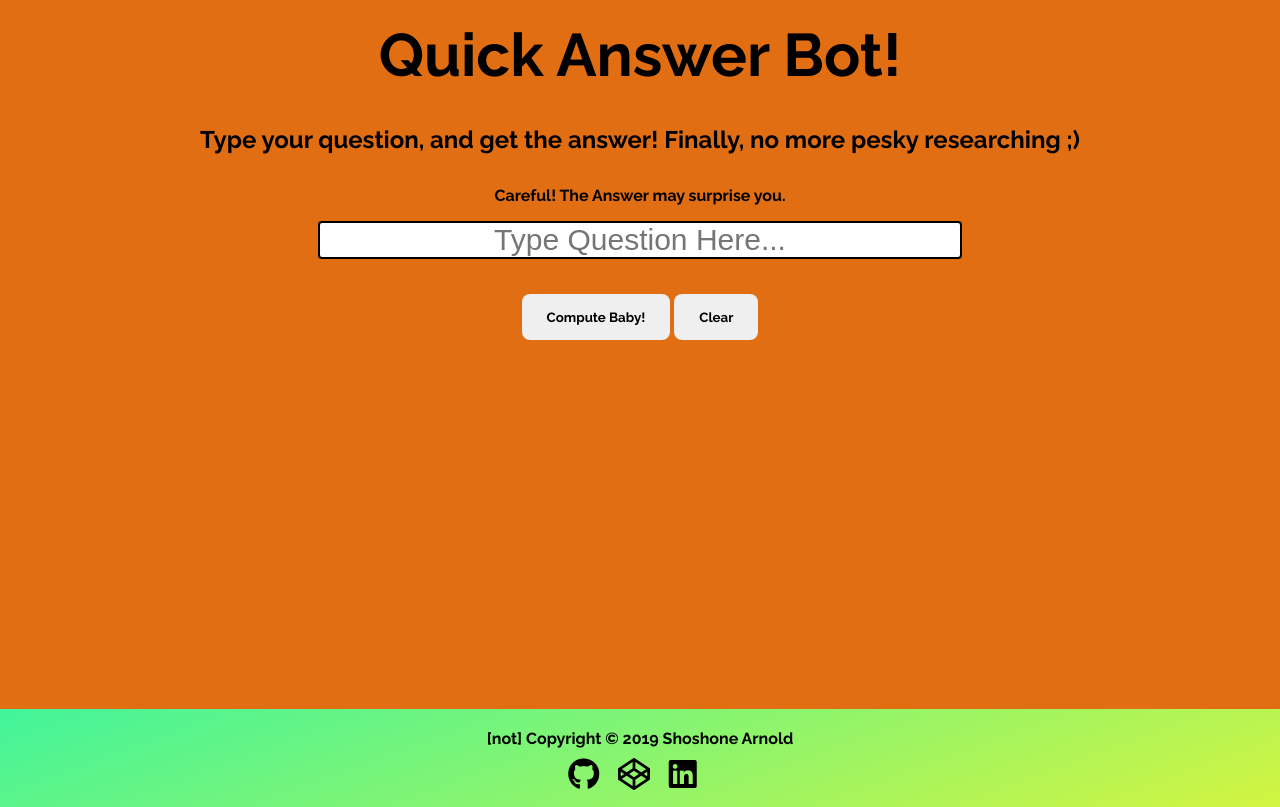
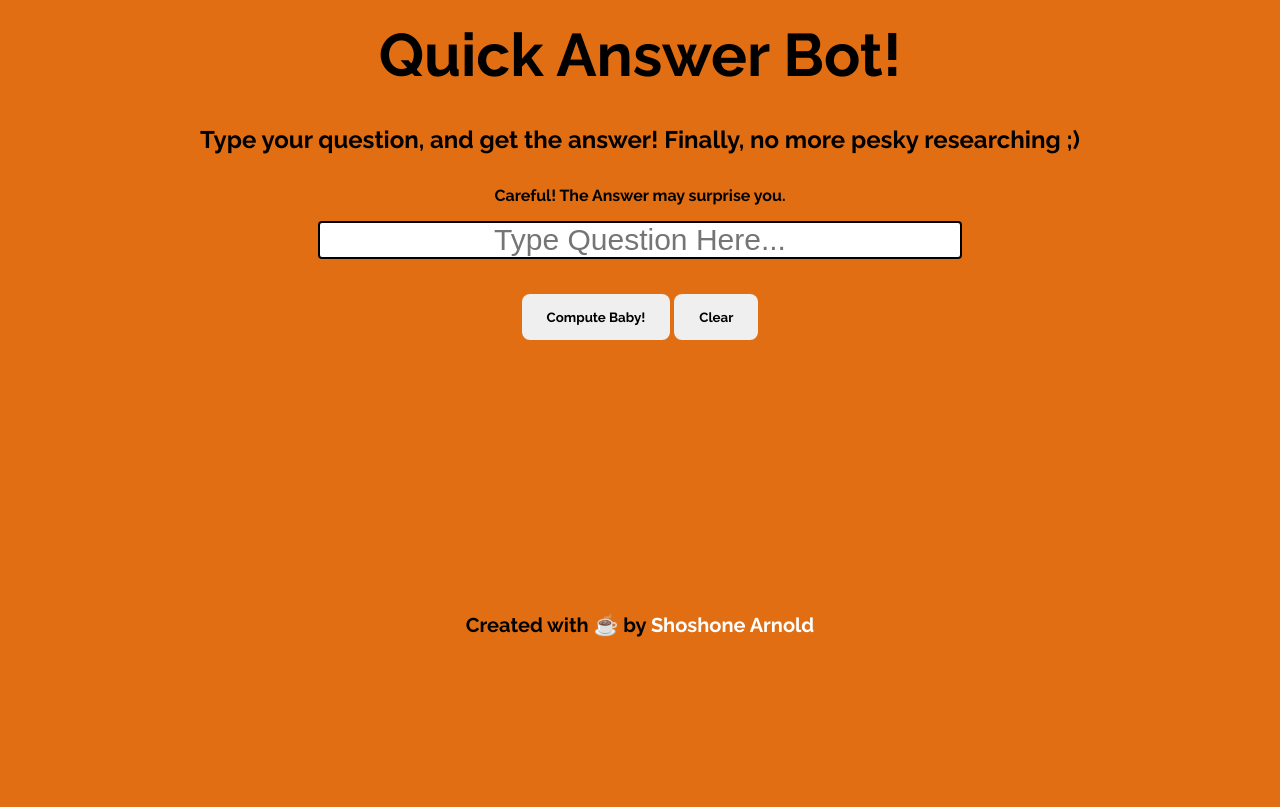
Before and after one commit to shoshonearnold/quick-answer-bot, a plain HTML site: page index.html in a window 1280 px wide. Drawn offline with nearby package versions, Linux system fonts and the light colour scheme.

Commit message:
Redesigned UI

```diff
--- a/Quick_Answer_Bot.css
+++ b/Quick_Answer_Bot.css
@@ -99,6 +99,7 @@ textarea {
     display: none;
 
 }
+
 i {
     margin: 0;
     padding-top: 10px;
@@ -110,10 +111,23 @@ i:hover {
     color: #5d5e60;
 }
 
-footer {
+#textcss {
+    font-size: 20px;
+  }
+
+  .signature {
+    margin-top: 235px;
     text-align: center;
-    margin-top: 350px;
-    padding-top: 20px;
-    padding-bottom: 17px;
-    background-image: linear-gradient(160deg, #42f49b , #d3f441)
-}
+    color: #000000;
+    position: absolu;
+  }
+
+  #my-name a{
+    color: #ffffff;
+    text-decoration: none;
+  }
+
+  #my-name a:hover {
+      color: #00ffea;
+      transition: .4s ease-out;
+  }
--- a/index.html
+++ b/index.html
@@ -3,8 +3,7 @@
 <head>
 	<link href="https://fonts.googleapis.com/css?family=Raleway:700" rel="stylesheet">
 	<link rel="stylesheet" type="text/css" href="Quick_Answer_Bot.css">
-	<link rel="stylesheet" href="https://use.fontawesome.com/releases/v5.2.0/css/all.css" integrity="sha384-hWVjflwFxL6sNzntih27bfxkr27PmbbK/iSvJ+a4+0owXq79v+lsFkW54bOGbiDQ"
-    crossorigin="anonymous">
+	<link rel="stylesheet" href="https://use.fontawesome.com/releases/v5.2.0/css/all.css" integrity="sha384-hWVjflwFxL6sNzntih27bfxkr27PmbbK/iSvJ+a4+0owXq79v+lsFkW54bOGbiDQ" crossorigin="anonymous">
 	<title>Quick Answer Bot!</title>
 </head>
 <body>
@@ -24,13 +23,12 @@
 				<textarea readonly name="youranswer" id="answer" cols="60" rows="2"></textarea>
 			</div>
 			<footer>
-				<p>[not] Copyright &copy; 2019 Shoshone Arnold</p>
-				<a href="https://github.com/shoshonearnold" target="_blank">
-					<i class="fab fa-github fa-2x"></i></a>
-				<a href="https://codepen.io/EastCoastShony/" target="_blank">
-					<i class="fab fa-codepen fa-2x"></i></a>
-				<a href="https://www.linkedin.com/in/shoshone-arnold/" target="_blank">
-					<i class="fab fa-linkedin fa-2x"></i></a>
+				<div class='signature'>
+					<br>
+					<span id='my-name'>
+						<p id='textcss'>Created with ☕ by<a href='https://heuristic-mayer-141d7c.netlify.com/' target='_blank'> <span id='textcss'>Shoshone Arnold</span></a></p>
+					</span>
+				</div>
 			</footer>
 			<script language="JavaScript" type="text/javascript" src="https://code.jquery.com/jquery-3.3.1.min.js"></script>
 	<script type="text/javascript" src="Quick_Answer_Bot.js"></script>
```
Also changed, not shown: Quick_Answer_Bot.js (+6 -5 lines).
